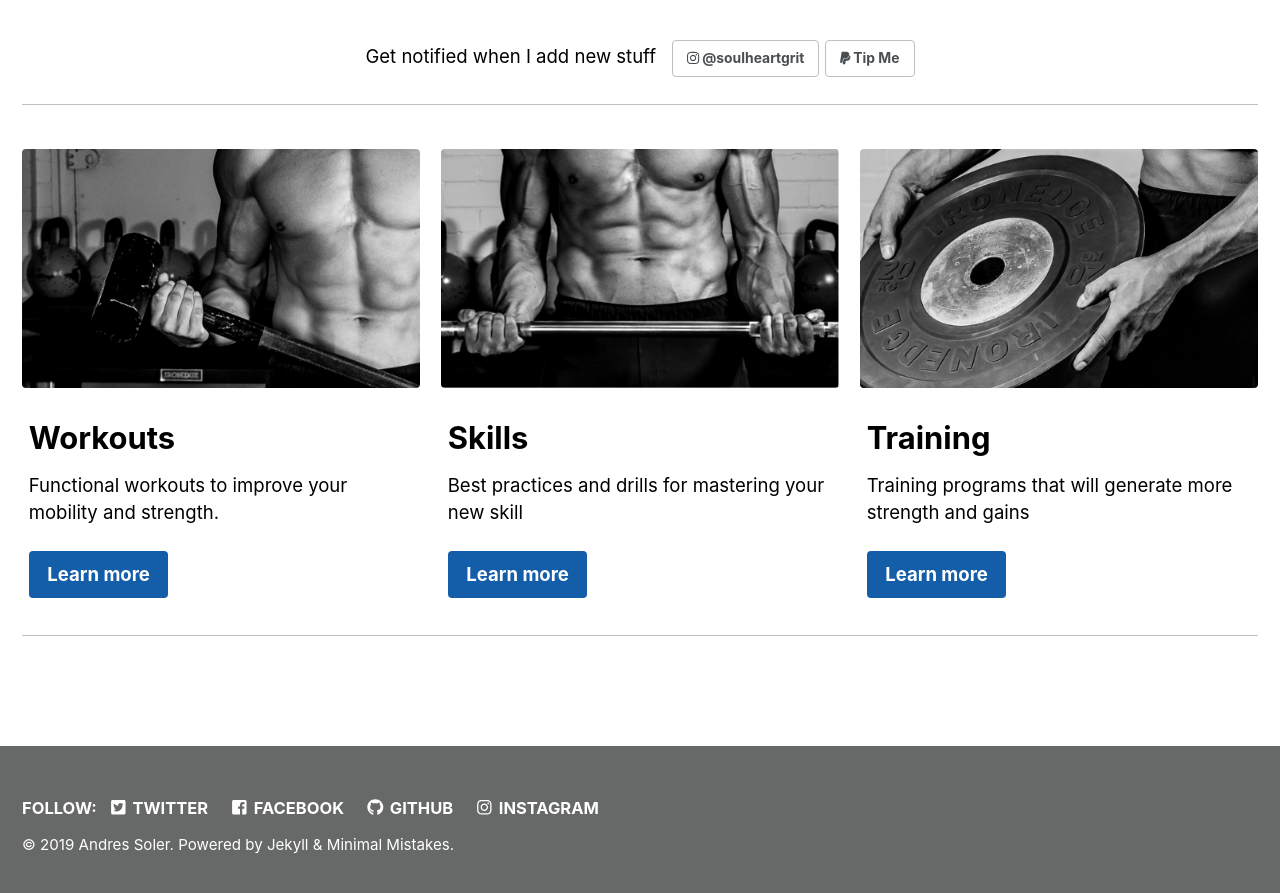
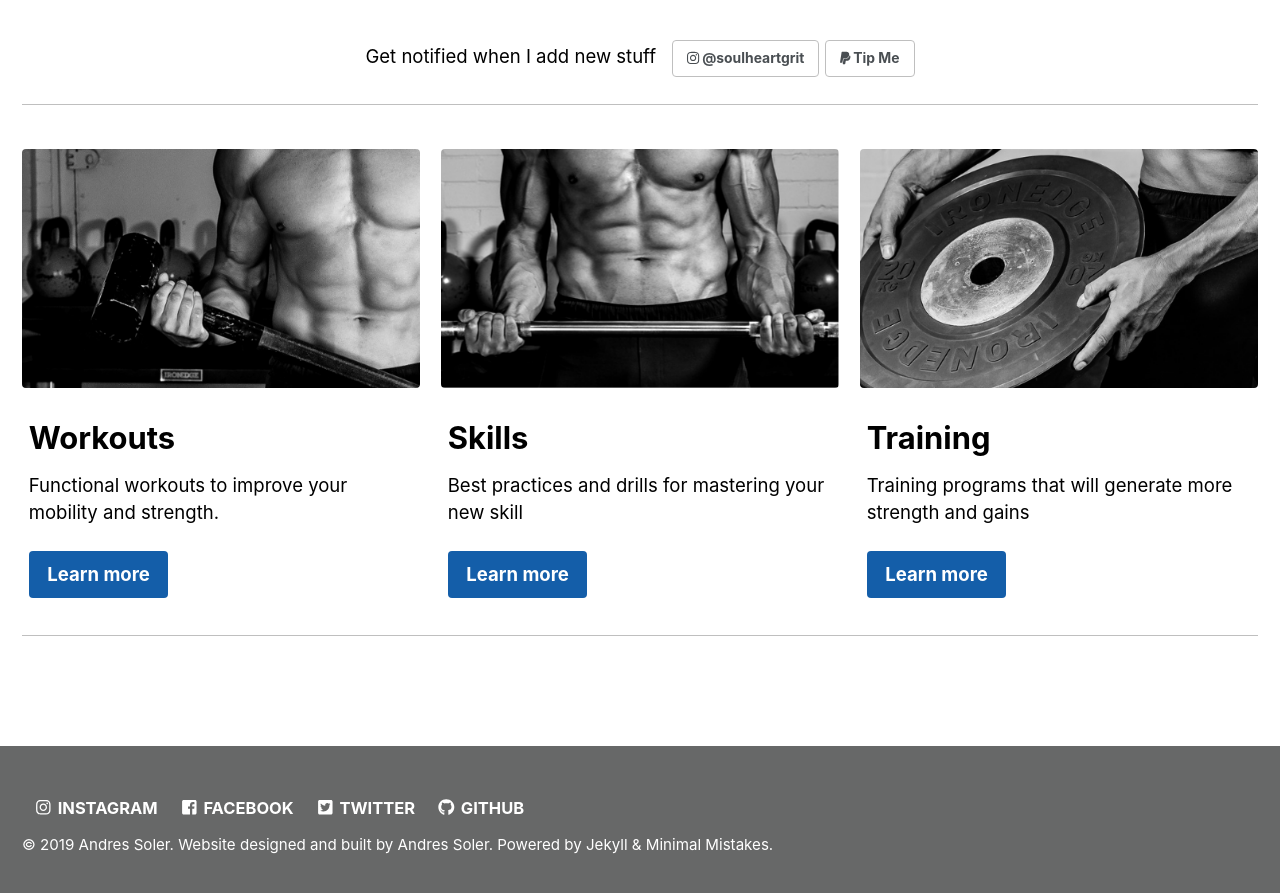
Before and after one commit to andresolerc/soulheartgrit, a Jekyll site: the page built from index.md, in a window 1280 px wide and 900 px high, scrolled down 743 px. Shown: the top 893 px of the window. Built offline with Jekyll 4.4.1, drawn with Linux system fonts in a browser that asks for light colours; cached includes are drawn as plain includes; nearby versions of some CDN libraries; the list of posts is cut into pages by our own code.

Commit message:
Footer fix

```diff
--- a/_config.yml
+++ b/_config.yml
@@ -138,12 +138,15 @@
 # Site Footer
 footer:
   links:
+    - label: "Instagram"
+      icon: "fab fa-fw fa-instagram"
+      url: "https://instagram.com/soulheartgrit"
+    - label: "Facebook"
+      icon: "fab fa-fw fa-facebook-square"
+      url: "https://facebook.com/soulheartgrit"
     - label: "Twitter"
       icon: "fab fa-fw fa-twitter-square"
       url: "https://twitter.com/andresolerc"
-    - label: "Facebook"
-      icon: "fab fa-fw fa-facebook-square"
-      url: "https://facebook.com/andres.soler0"
     - label: "GitHub"
       icon: "fab fa-fw fa-github"
       url: "https://github.com/andresolerc"
@@ -153,9 +156,7 @@
     - label: "Bitbucket"
       icon: "fab fa-fw fa-bitbucket"
       # url:
-    - label: "Instagram"
-      icon: "fab fa-fw fa-instagram"
-      url: "https://instagram.com/athletic_andres"
+
 
 
 # Reading Files
--- a/_data/ui-text.yml
+++ b/_data/ui-text.yml
@@ -22,7 +22,7 @@
   comments_title             : "Comments"
   more_label                 : "Learn more"
   related_label              : "You may also enjoy"
-  follow_label               : "Follow:"
+  follow_label               : ""
   feed_label                 : "Feed"
   powered_by                 : "Powered by"
   website_label              : "Website"
--- a/_includes/footer.html
+++ b/_includes/footer.html
@@ -16,4 +16,4 @@
   </ul>
 </div>
 
-<div class="page__footer-copyright">&copy; {{ site.time | date: '%Y' }} {{ site.name | default: site.title }}. {{ site.data.ui-text[site.locale].powered_by | default: "Powered by" }} <a href="https://jekyllrb.com" rel="nofollow">Jekyll</a> &amp; <a href="https://mademistakes.com/work/minimal-mistakes-jekyll-theme/" rel="nofollow">Minimal Mistakes</a>.</div>
+<div class="page__footer-copyright">&copy; {{ site.time | date: '%Y' }} {{ site.name | default: site.title }}. Website designed and built by {{ site.name }}. {{ site.data.ui-text[site.locale].powered_by | default: "Powered by" }} <a href="https://jekyllrb.com" rel="nofollow">Jekyll</a> &amp; <a href="https://mademistakes.com/work/minimal-mistakes-jekyll-theme/" rel="nofollow">Minimal Mistakes</a>.</div>
```
